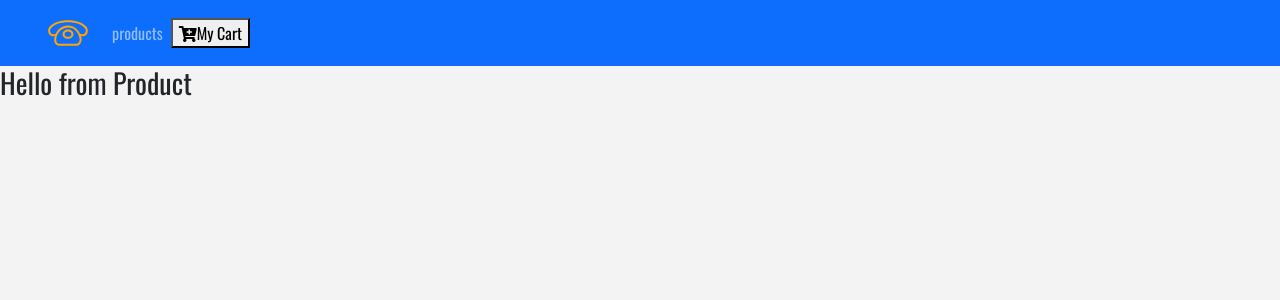
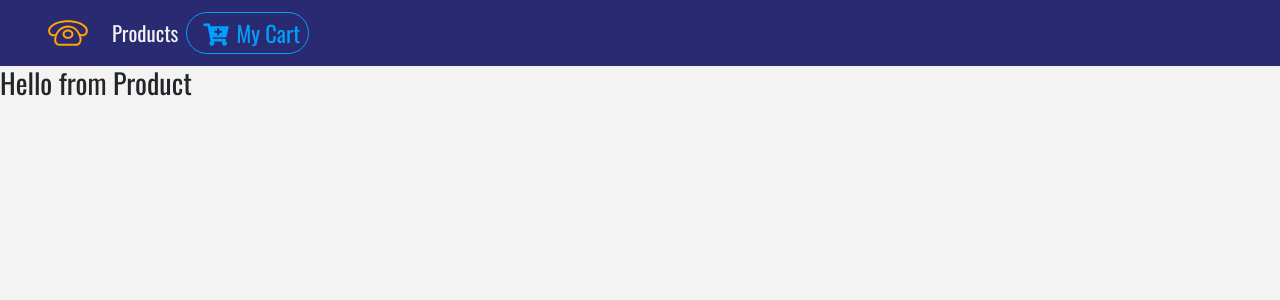
Before and after one commit to gouribhise/ecommerce, a React (Create React App) app: page / in a window 1280 px wide. Shown: the top 300 px of the page. Built offline with nearby package versions, Linux system fonts and the light colour scheme.

Commit message:
updated navbar styling with styled components

```diff
--- /dev/null
+++ b/src/components/Button.js
@@ -0,0 +1,21 @@
+import styled from "styled-components"
+
+export const ButtonContainer=styled.button`
+text-transform:capitalize;
+font-size:1.4rem;
+background:transparent;
+border:0.05rem solid var(--lightBlue);
+color:var(--lightBlue);
+border-radius:05rem;
+padding:0.2rem 0.5rem;
+cursor:pointer;
+margin:0.2rem 0.5rem 0.2rem 0;
+transition:all 0.5s ease-in-out;
+&:hover{
+  background:var(--lightBlue);
+  color:var(--mainBlue)
+}
+&:focus{
+  outline:none;
+}
+ `;
--- a/src/components/Navbar.js
+++ b/src/components/Navbar.js
@@ -1,10 +1,12 @@
 import React, {Component} from 'react'
 import {Link} from 'react-router-dom';
 import logo from '../logo.svg'
+import styled from 'styled-components'
+import {ButtonContainer} from './Button'
 export default class Navbar extends Component{
   render(){
     return(
-    <nav className="navbar navbar-expand-sm bg-primary navbar-dark px-sm-5">
+    <NavWrapper className="navbar navbar-expand-sm navbar-dark px-sm-5">
         {/*
 
           https://www.iconfinder.com/icons/1243689/call_phone_icon
@@ -20,12 +22,23 @@
           </li>
           </ul>
           <Link to="/cart" className="ml-auto">
-          <button>
+          <ButtonContainer>
+          <span className="mx-2">
             <i className="fas fa-cart-plus"/>
+            </span>
             My Cart
-          </button>
+          </ButtonContainer>
           </Link>
-    </nav>
+    </NavWrapper>
     )
   }
 }
+
+const NavWrapper=styled.nav`
+background:var(--mainBlue);
+.nav-link{
+  color:var(--mainWhite) !important;
+  font-size:1.3rem;
+  text-transform:capitalize !important;
+}
+`;
```
